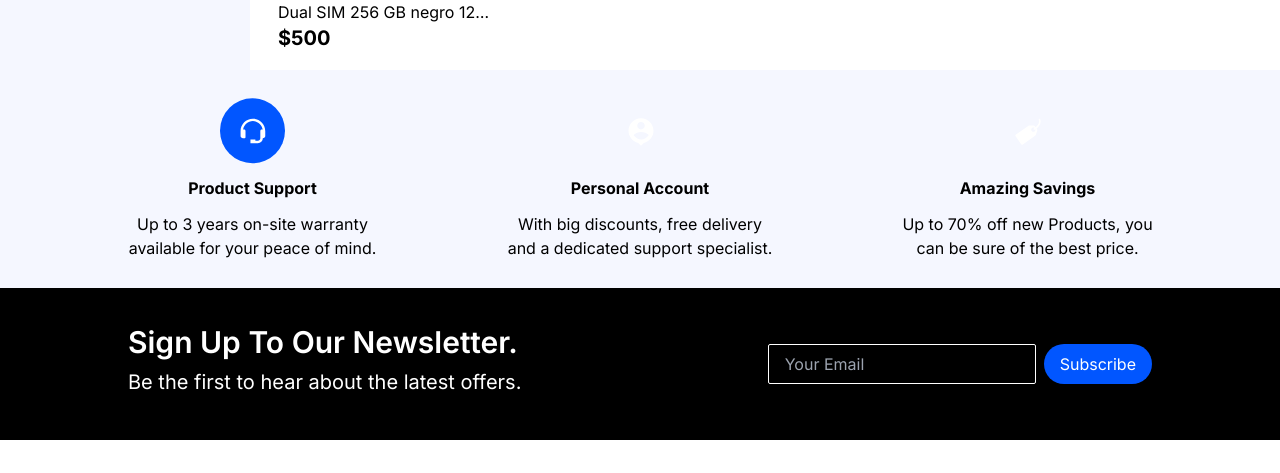
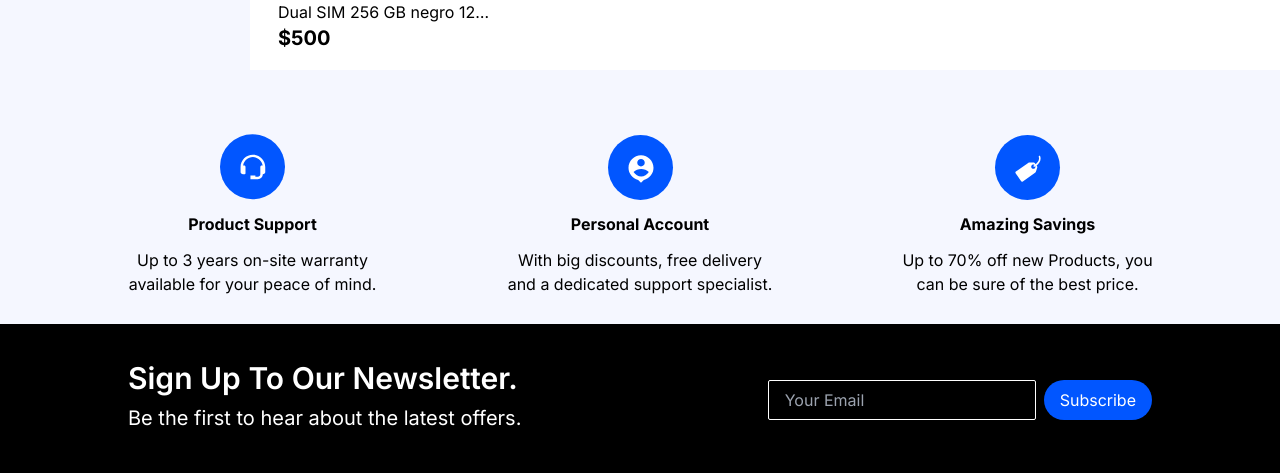
Before and after one commit to Osnaider19/next-store, a Next.js app: page / in a window 1280 px wide. Shown: the part 2526-2999 px from the top of the page. Before the commit the page ends 2966 px from the top, so only its background shows below. Built offline with nearby package versions, Linux system fonts and the light colour scheme; no server answers.

Commit message:
validating the email

```diff
--- a/src/components/Footer/Footer.tsx
+++ b/src/components/Footer/Footer.tsx
@@ -3,8 +3,8 @@ import { FromFooter } from "./FromFooter";
 
 export const Footer = () => {
   return (
-    <section className="w-full h-full bg-[#F5F7FF]">
-      <div className="flex justify-evenly items-center py-7">
+    <section className="w-full h-full bg-[#F5F7FF] pt-9">
+      <div className="flex justify-evenly items-center py-7 flex-wrap">
         <div className="flex justify-center items-center flex-col w-[270px]">
           <IconSupport />
           <h4 className="font-bold text-center py-3">Product Support</h4>
@@ -14,7 +14,9 @@ export const Footer = () => {
         </div>
 
         <div className="flex justify-center items-center flex-col w-[270px]">
-          <IconAccount />
+        <div className="w-[65px] h-[65px] rounded-full bg-[#0156FF]">
+          <IconAccount/>
+        </div>
           <h4 className="font-bold text-center py-3">Personal Account</h4>
           <p className="text-center">
             With big discounts, free delivery and a dedicated support
@@ -23,7 +25,9 @@ export const Footer = () => {
         </div>
 
         <div className="flex justify-center items-center flex-col w-[270px]">
+          <div className="w-[65px] h-[65px] rounded-full bg-[#0156FF]">
           <IconSaving />
+          </div>
           <h4 className="font-bold text-center py-3">Amazing Savings</h4>
           <p className="text-center">
             Up to 70% off new Products, you can be sure of the best price.
--- a/src/components/Footer/FromFooter.tsx
+++ b/src/components/Footer/FromFooter.tsx
@@ -1,6 +1,19 @@
-import React from "react";
+"use client"
+import React, { FormEvent } from "react";
 
 export const FromFooter = () => {
+  const handelFrom = (e: FormEvent<HTMLFormElement>) => {
+    e.preventDefault();
+    const { elements } = e.currentTarget
+    const email = elements.namedItem("email") as HTMLInputElement;
+    const emailRegex = /^[a-zA-Z0-9._%+-]+@[a-zA-Z0-9.-]+\.[a-zA-Z]{2,}$/;
+    const isValidEmail = emailRegex.test(email.value);
+    if (isValidEmail) {
+      console.log("La dirección de correo electrónico es válida");
+    } else {
+      console.log("La dirección de correo electrónico no es válida");
+    }
+  };
   return (
     <div className="w-full h-full bg-[#000] text-white py-9">
       <div className="flex justify-between items-center w-[80%] m-auto">
@@ -10,10 +23,11 @@ export const FromFooter = () => {
             Be the first to hear about the latest offers.
           </p>
         </div>
-        <form>
+        <form onSubmit={handelFrom}>
           <div className="flex gap-x-2">
             <input
               type="email"
+              name="email"
               className="border border-white outline-none rounded-sm bg-[#000] px-4"
               placeholder="Your Email"
             />
```
